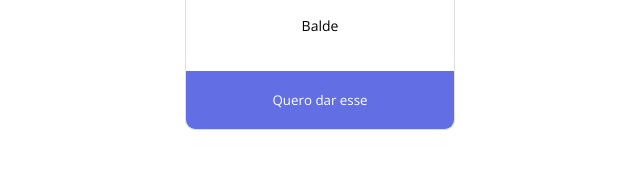
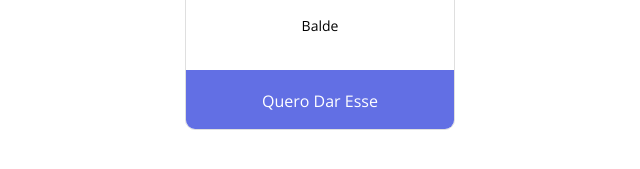
Before and after one commit to rafaelsantanna/gift-list, a plain HTML site: page index.html in a window 1280 px wide. Shown: the part 379-548 px from the top of the page, 320-960 px from the left. Drawn offline with nearby package versions, Linux system fonts and the light colour scheme.

Commit message:
fixing style button

```diff
--- a/css/index.scss
+++ b/css/index.scss
@@ -62,9 +62,11 @@ html, body {
         border: none;
         color: #fff;
         cursor: pointer;
+        font-size: 16px;
         padding: 20px 15px;
+        text-transform: capitalize;
+        transition: .4s all;
         width: 100%;
-        transition: .4s all;
         &:hover {
             background-color: lighten(#626fe4, 10%);
             transition: .4s all;
```
Also changed, not shown: css/index.css, 1 other file.
